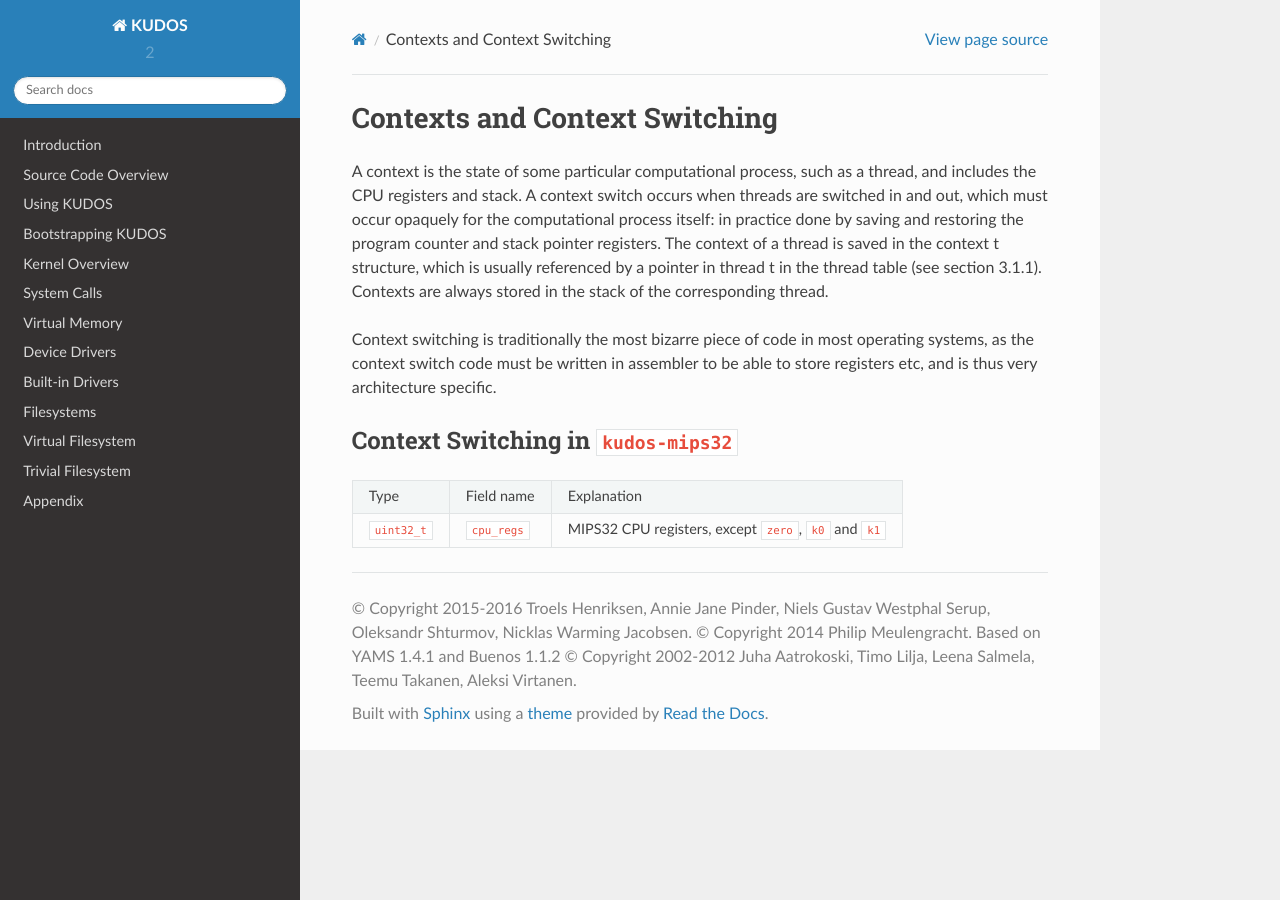
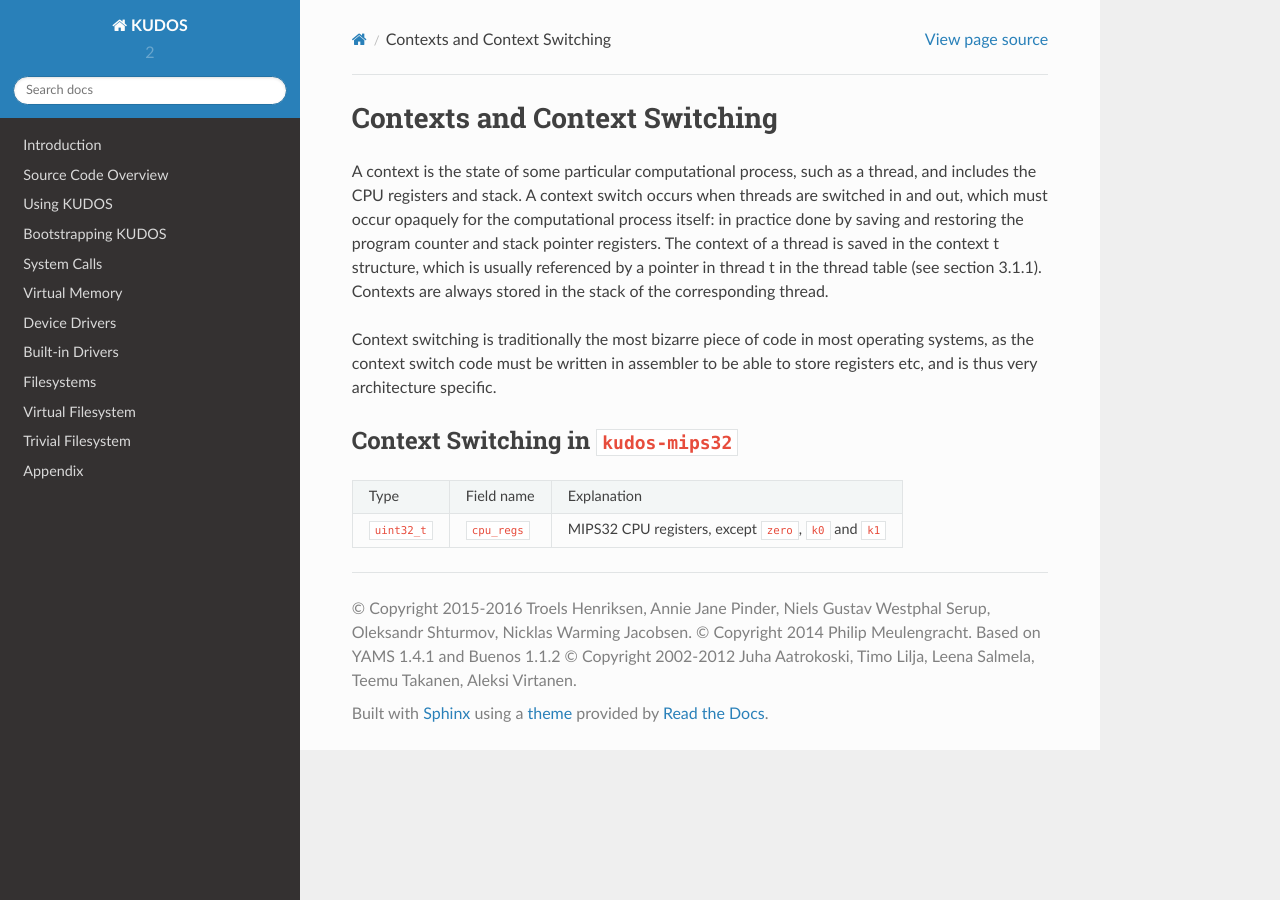
Before and after one commit to DIKU-EDU/kudos, a Sphinx documentation site: the page built from docs/contexts-and-context-switching.rst, in a window 1280 px wide. Built offline with Sphinx 7.4.7 and the Read the Docs theme 2.0.0, drawn with Linux system fonts in a browser that asks for light colours.

Commit message:
This kernel overview is outdated

```diff
--- a/docs/index.rst
+++ b/docs/index.rst
@@ -14,7 +14,6 @@ concepts. It is intended for:
    source-code-overview.rst
    using-kudos.rst
    bootstrapping-kudos.rst
-   kernel-overview.rst
    system-calls.rst
    virtual-memory.rst
    device-drivers.rst
```
Also changed, not shown: other parts of docs/index.rst (+1 -0 lines).
